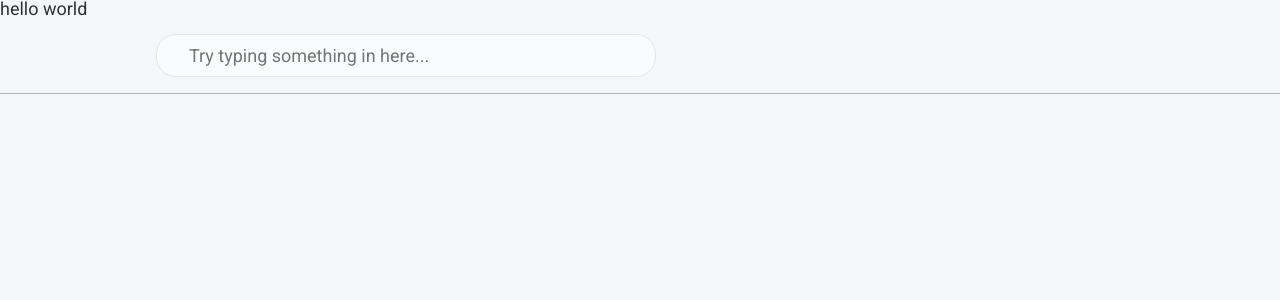
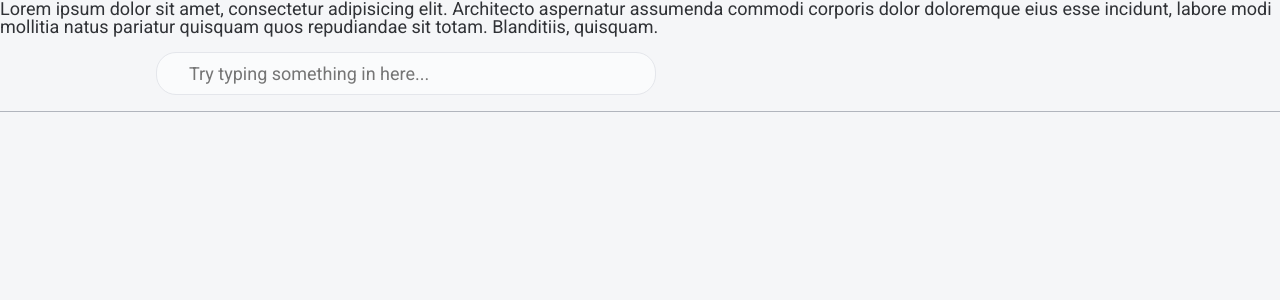
Before and after one commit to DenysIvko/search-github-repos-demo, a React (Create React App) app: page / in a window 1280 px wide. Shown: the top 300 px of the page. Built offline with nearby package versions, Linux system fonts and the light colour scheme.

Commit message:
change #2

```diff
--- a/src/containers/App/App.js
+++ b/src/containers/App/App.js
@@ -6,7 +6,9 @@ import ErrorBoundary from 'components/ErrorBoundary';
 function App() {
   return (
     <ErrorBoundary>
-      hello world
+      Lorem ipsum dolor sit amet, consectetur adipisicing elit. Architecto aspernatur assumenda commodi corporis dolor
+      doloremque eius esse incidunt, labore modi mollitia natus pariatur quisquam quos repudiandae sit totam.
+      Blanditiis, quisquam.
       <Repos />
     </ErrorBoundary>
   );
```
